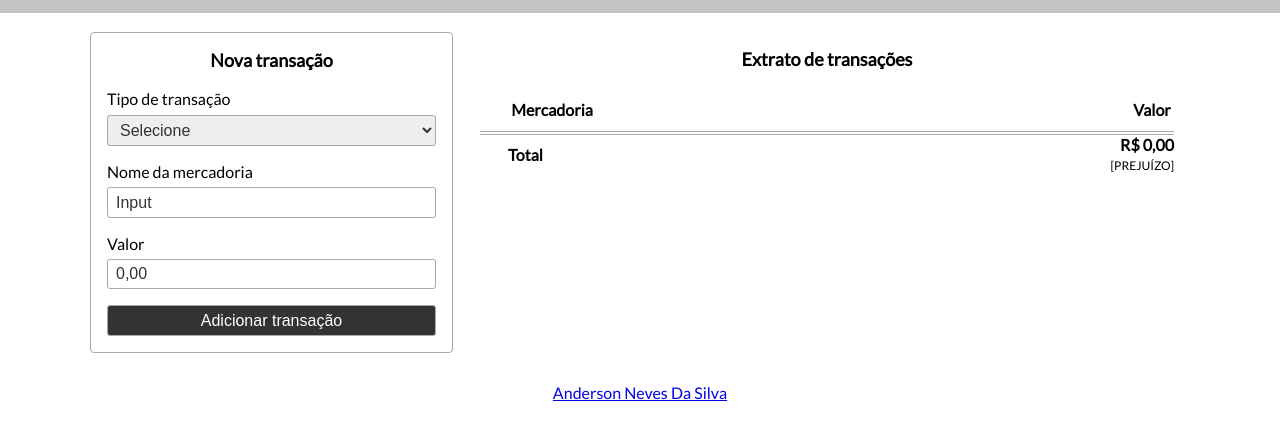
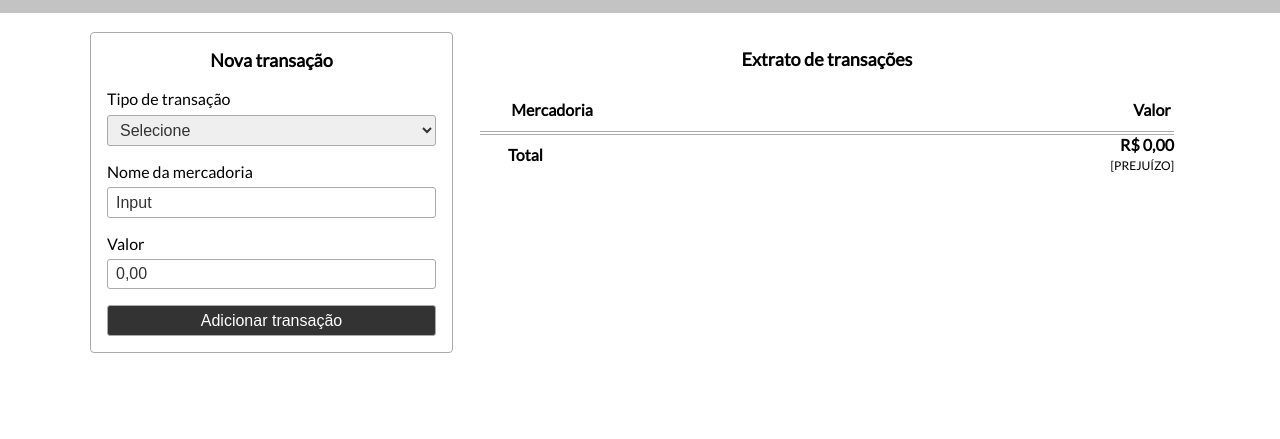
Before and after one commit to anderson-neves-silva/projeto-viavarejo-frontend, a plain HTML site: page index.html in a window 1280 px wide. Shown: the part 63-502 px from the top of the page. Drawn offline with Linux system fonts and the light colour scheme; no server answers.

Commit message:
Remoção do selo/ícone do linkedin

```diff
--- a/index.html
+++ b/index.html
@@ -107,17 +107,8 @@
     </div>
   </main>
 
-  <!-- Código para exibição do selo do linkedin -->
-  <div id="perfil-lekedin" class="LI-profile-badge" data-version="v1" data-size="large" data-locale="pt_BR"
-    data-type="vertical" data-theme="light" data-vanity="anderson-neves-da-silva-26639652"><a class="LI-simple-link"
-      href='https://br.linkedin.com/in/anderson-neves-da-silva-26639652?trk=profile-badge'>Anderson Neves Da Silva</a>
-  </div>
-
   <!-- Chamada JS -->
   <script src="./script.js"></script>
-
-  <!-- Chamando o script do linkedin para exibir o selo na aplicação  -->
-  <script type="text/javascript" src="https://platform.linkedin.com/badges/js/profile.js" async defer></script>
 </body>
 
 </html>
--- a/style.css
+++ b/style.css
@@ -380,10 +380,3 @@ form em {
   color: red;
   margin-bottom: 15px;
 }
-
-#perfil-lekedin {
-  display: flex;
-  margin-top: 30px;
-  margin-bottom: 30px;
-  justify-content: center;
-}
```
Also changed, not shown: 1 other file.
